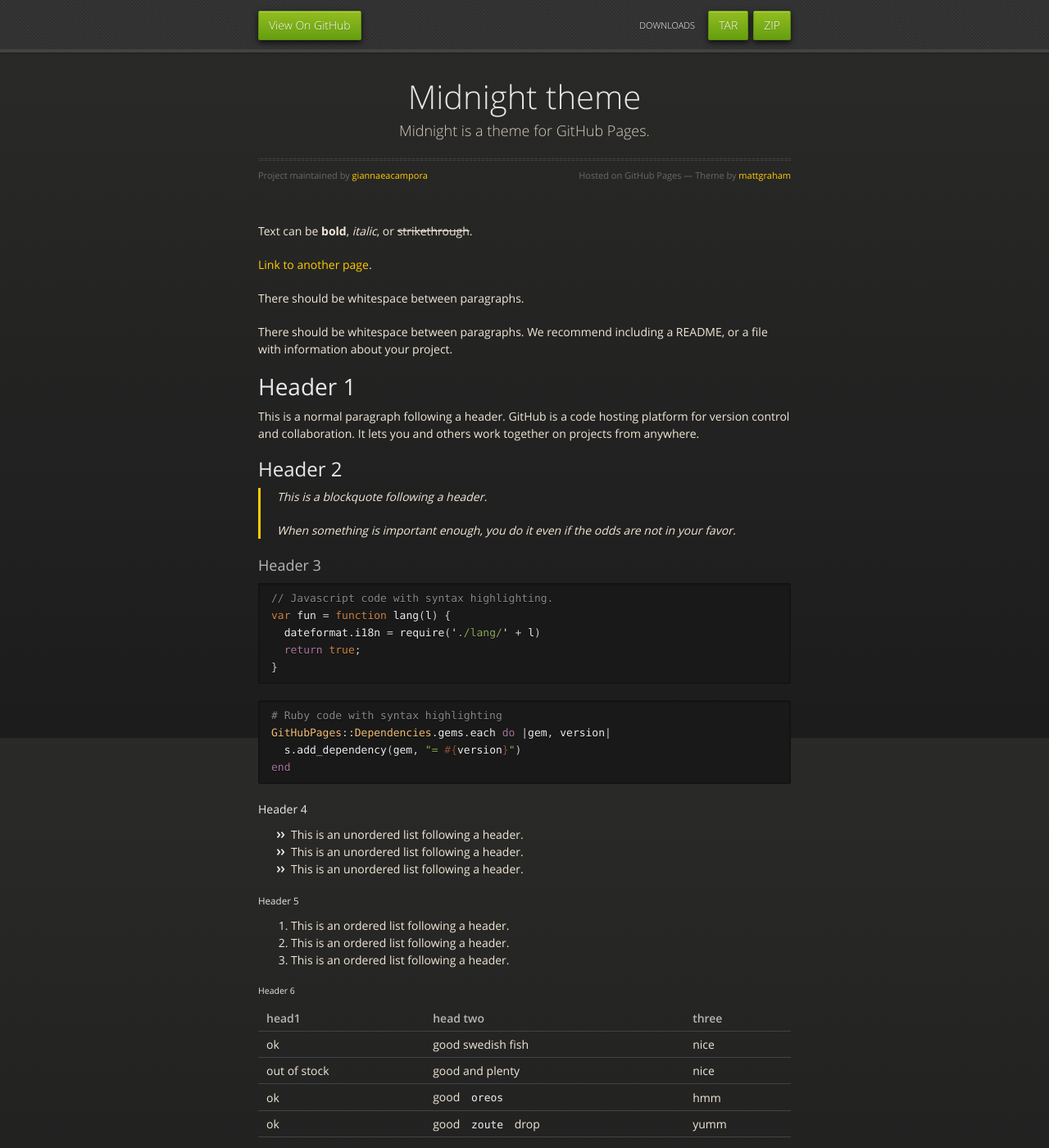
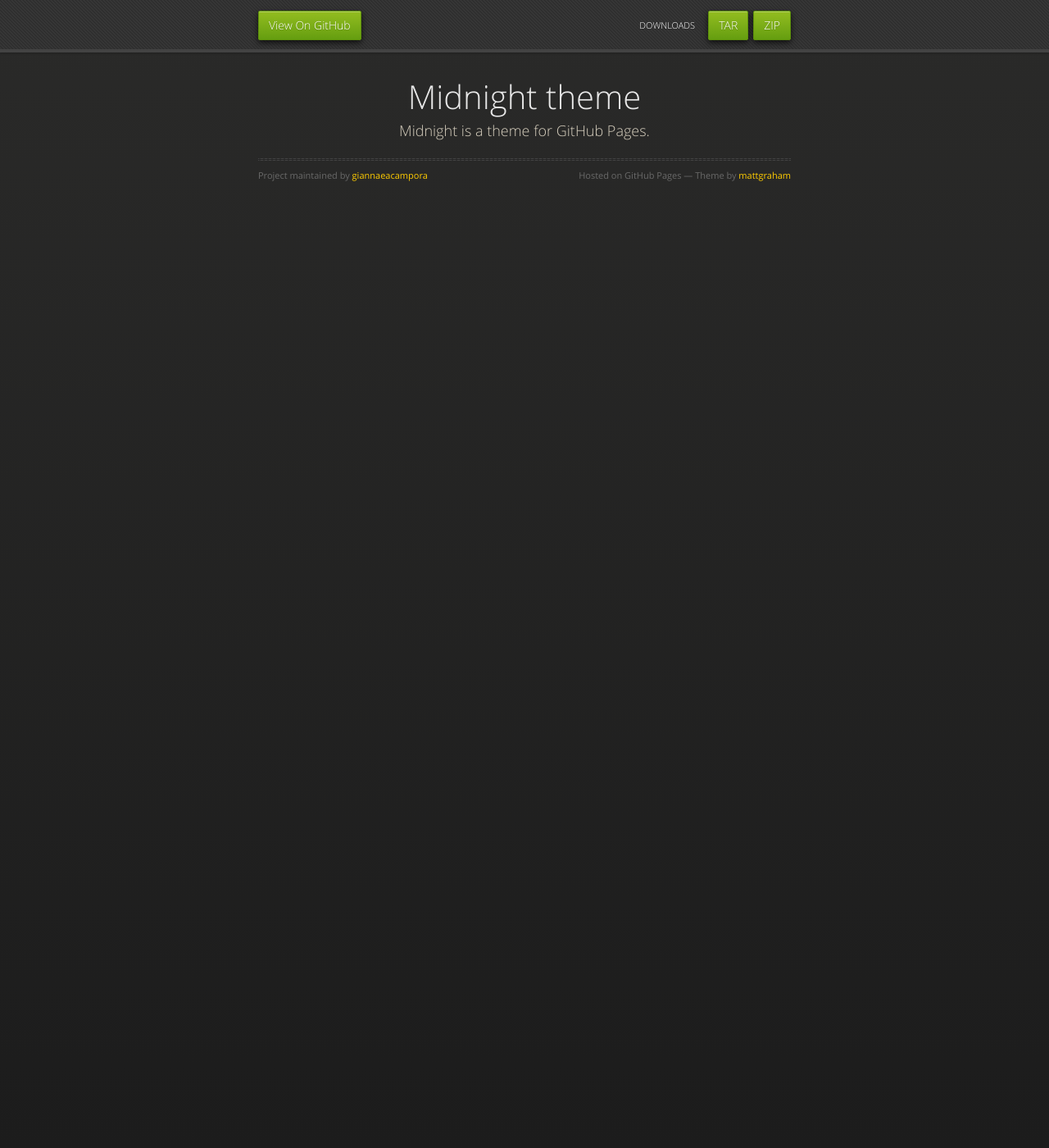
Before and after one commit to giannaeacampora/giannaeacampora.github.io, a Jekyll site: the page built from pages-themes-midnight-1cbe0b9 2/index.md, in a window 1280 px wide and 1400 px high. Shown: the whole window at 82% size. Built offline with Jekyll 4.4.1, drawn with Linux system fonts in a browser that asks for light colours; our own code applies the rules of GitHub Pages for plain Markdown files; some of the changed text lies outside the part shown.

Commit message:
Update index.md

````diff
--- a/pages-themes-midnight-1cbe0b9 2/index.md
+++ b/pages-themes-midnight-1cbe0b9 2/index.md
@@ -1,123 +1,3 @@
 ---
-layout: default
+title: Gianna Acampora
 ---
-
-Text can be **bold**, _italic_, or ~~strikethrough~~.
-
-[Link to another page](./another-page.html).
-
-There should be whitespace between paragraphs.
-
-There should be whitespace between paragraphs. We recommend including a README, or a file with information about your project.
-
-# Header 1
-
-This is a normal paragraph following a header. GitHub is a code hosting platform for version control and collaboration. It lets you and others work together on projects from anywhere.
-
-## Header 2
-
-> This is a blockquote following a header.
->
-> When something is important enough, you do it even if the odds are not in your favor.
-
-### Header 3
-
-```js
-// Javascript code with syntax highlighting.
-var fun = function lang(l) {
-  dateformat.i18n = require('./lang/' + l)
-  return true;
-}
-```
-
-```ruby
-# Ruby code with syntax highlighting
-GitHubPages::Dependencies.gems.each do |gem, version|
-  s.add_dependency(gem, "= #{version}")
-end
-```
-
-#### Header 4
-
-*   This is an unordered list following a header.
-*   This is an unordered list following a header.
-*   This is an unordered list following a header.
-
-##### Header 5
-
-1.  This is an ordered list following a header.
-2.  This is an ordered list following a header.
-3.  This is an ordered list following a header.
-
-###### Header 6
-
-| head1        | head two          | three |
-|:-------------|:------------------|:------|
-| ok           | good swedish fish | nice  |
-| out of stock | good and plenty   | nice  |
-| ok           | good `oreos`      | hmm   |
-| ok           | good `zoute` drop | yumm  |
-
-### There's a horizontal rule below this.
-
-* * *
-
-### Here is an unordered list:
-
-*   Item foo
-*   Item bar
-*   Item baz
-*   Item zip
-
-### And an ordered list:
-
-1.  Item one
-1.  Item two
-1.  Item three
-1.  Item four
-
-### And a nested list:
-
-- level 1 item
-  - level 2 item
-  - level 2 item
-    - level 3 item
-    - level 3 item
-- level 1 item
-  - level 2 item
-  - level 2 item
-  - level 2 item
-- level 1 item
-  - level 2 item
-  - level 2 item
-- level 1 item
-
-### Small image
-
-![Octocat](https://github.githubassets.com/images/icons/emoji/octocat.png)
-
-### Large image
-
-![Branching](https://guides.github.com/activities/hello-world/branching.png)
-
-
-### Definition lists can be used with HTML syntax.
-
-<dl>
-<dt>Name</dt>
-<dd>Godzilla</dd>
-<dt>Born</dt>
-<dd>1952</dd>
-<dt>Birthplace</dt>
-<dd>Japan</dd>
-<dt>Color</dt>
-<dd>Green</dd>
-</dl>
-
-```
-Long, single-line code blocks should not wrap. They should horizontally scroll if they are too long. This line should be long enough to demonstrate this.
-```
-
-```
-The final element.
-```
````
